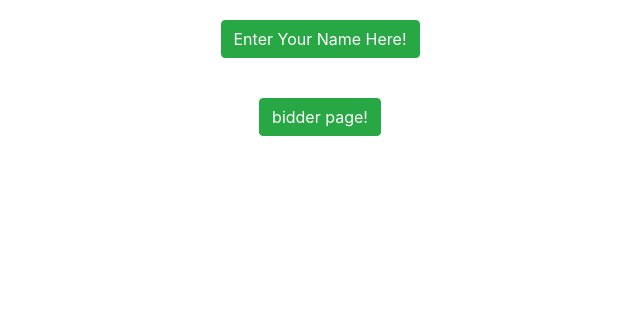
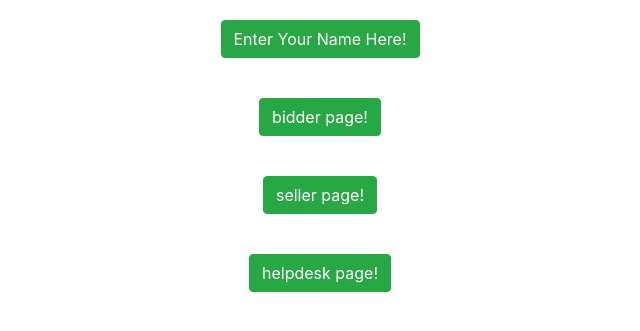
Before and after one commit to Unknowncoder2003/brain_not_found-431w-project, a Flask app: page / in a window 1280 px wide. Shown: the top 331 px of the page, without its empty margins (320-960 px from the left). Run offline with Flask 3, Linux system fonts and the light colour scheme; some libraries are stand-ins or nearby versions.

Commit message:
Modified the render templates, make them acctually jump to the next url instead of staying in /login

```diff
--- a/templates/index.html
+++ b/templates/index.html
@@ -15,6 +15,13 @@
     <div class="card-body" align="center">
         <a class="btn btn-success" href="/bidder" role="button">bidder page!</a>
     </div>
+        <div class="card-body" align="center">
+        <a class="btn btn-success" href="/seller" role="button">seller page!</a>
+    </div>
+    </div>
+        <div class="card-body" align="center">
+        <a class="btn btn-success" href="/helpdesk" role="button">helpdesk page!</a>
+    </div>
 </div>
 
 <script src="https://code.jquery.com/jquery-3.4.1.slim.min.js"
--- a/templates/login.html
+++ b/templates/login.html
@@ -11,7 +11,6 @@
         body {
             background-color: #f2f2f2;
         }
-
         .login-wrapper {
             min-height: 100vh;
             display: flex;
```
